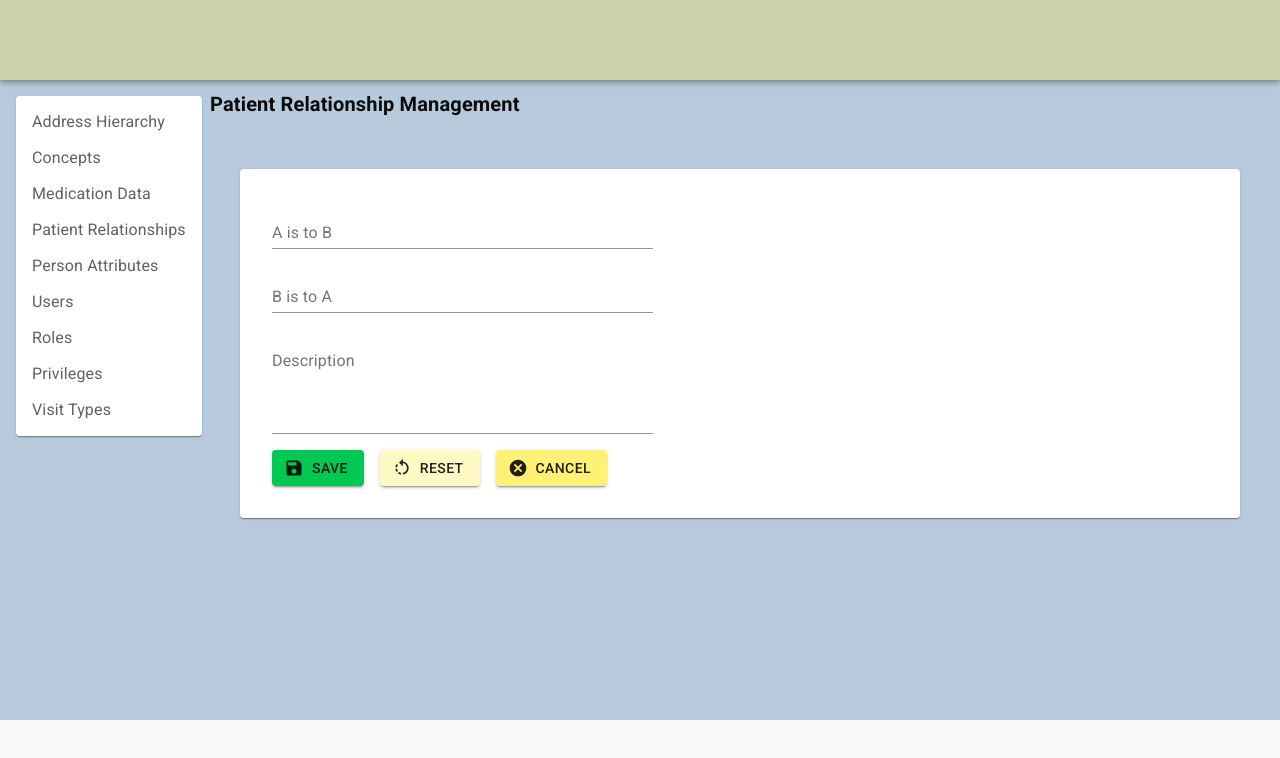
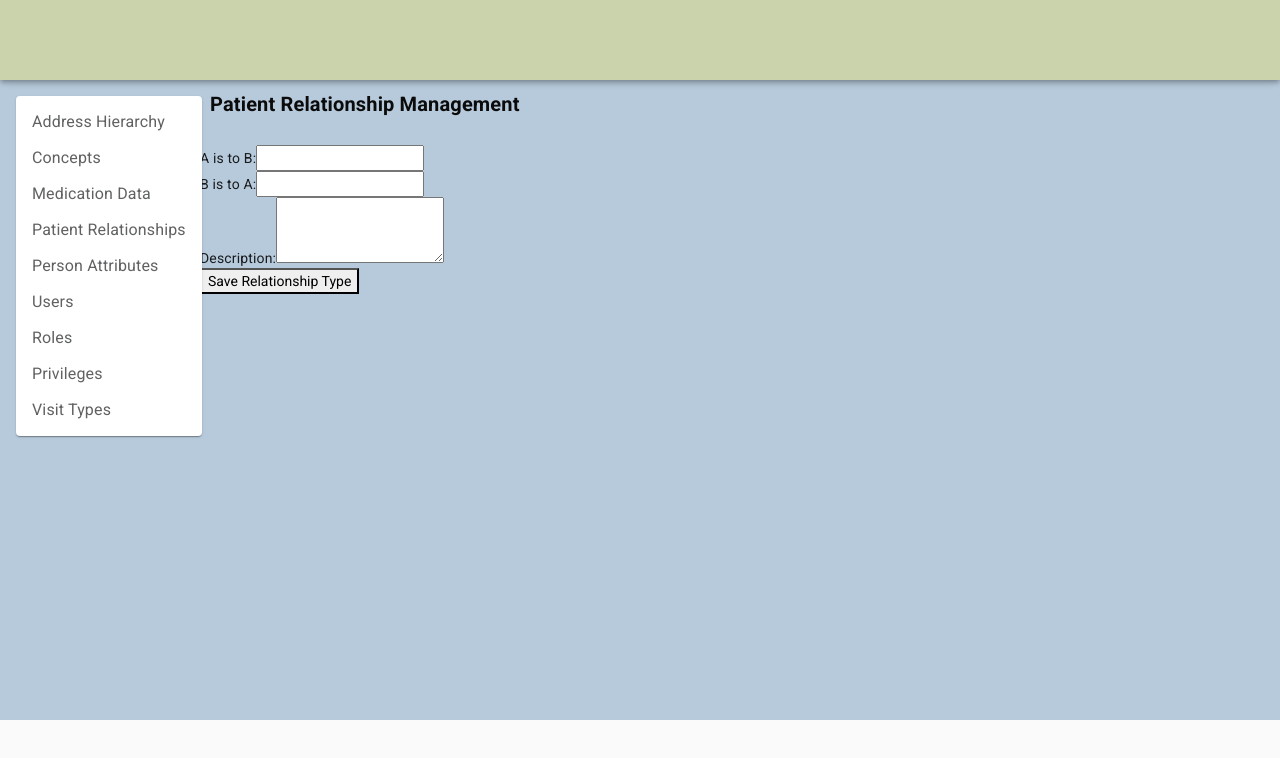
Before and after one commit to r170100045/BahmaniFrontEnd, a React (Create React App) app: page /patientRelationshipType/edit/add in a window 1280 px wide. Shown: the top 758 px of the page. Built offline with nearby package versions, Linux system fonts and the light colour scheme.

Commit message:
basic html form

```diff
--- /dev/null
+++ b/src/pages/patientRelationshipType/ModifyRelationshipType.js
@@ -0,0 +1,241 @@
+import { Redirect, withRouter } from "react-router-dom";
+import {
+  deletePatientRelationshipTypeById,
+  getPatientRelationshipTypeById,
+  insertPatientRelationshipType,
+  updatePatientRelationshipTypeById,
+} from "../../services/patientRelationshipTypeService";
+
+import React from "react";
+
+class ModifyRelationshipType extends React.Component {
+  constructor(props) {
+    super(props);
+    const initialRelationshipTypeState = {
+      aisToB: "",
+      bisToA: "",
+      description: "",
+      retireReason: "",
+      retired: false,
+    };
+
+    this.state = {
+      relationshipType: initialRelationshipTypeState,
+      relationshipTypeId: this.props.match.params.id,
+      redirect: null,
+    };
+  }
+
+  componentDidMount() {
+    const { relationshipTypeId } = this.state;
+    if (relationshipTypeId !== "add") {
+      getPatientRelationshipTypeById(relationshipTypeId)
+        .then((response) => {
+          this.setState({ relationshipType: response.data });
+        })
+        .catch((error) => {
+          console.log(error);
+        });
+    }
+  }
+
+  aisToBChangeHandler(event) {
+    const { relationshipType } = this.state;
+    relationshipType.aisToB = event.target.value;
+    this.setState({ relationshipType });
+  }
+
+  bisToAChangeHandler(event) {
+    const { relationshipType } = this.state;
+    relationshipType.bisToA = event.target.value;
+    this.setState({ relationshipType });
+  }
+
+  descriptionChangeHandler(event) {
+    const { relationshipType } = this.state;
+    relationshipType.description = event.target.value;
+    this.setState({ relationshipType });
+  }
+
+  saveRelationshipType() {
+    const { relationshipTypeId, relationshipType } = this.state;
+    if (relationshipTypeId === "add")
+      this.insertPatientRelationshipTypeWithData(relationshipType);
+    else
+      this.updateRelationshipTypeWithData(relationshipTypeId, relationshipType);
+  }
+
+  insertPatientRelationshipTypeWithData(relationshipType) {
+    insertPatientRelationshipType(relationshipType)
+      .then(() => {
+        this.setState({ redirect: "/patientRelationshipType/view/all" });
+      })
+      .catch((error) => {
+        console.log(error);
+      });
+  }
+
+  updateRelationshipTypeWithData(relationshipTypeId, relationshipType) {
+    updatePatientRelationshipTypeById(relationshipTypeId, relationshipType)
+      .then(() => {
+        this.setState({ redirect: "/patientRelationshipType/view/all" });
+      })
+      .catch((error) => {
+        console.log(error);
+      });
+  }
+
+  retireReasonChangeHandler(event) {
+    const { relationshipType } = this.state;
+    relationshipType.retireReason = event.target.value;
+    this.setState({ relationshipType });
+  }
+
+  retireRelationshipType() {
+    const { relationshipTypeId, relationshipType } = this.state;
+    relationshipType.retired = true;
+    this.setState({ relationshipType }, () => {
+      this.updateRelationshipTypeWithData(relationshipTypeId, relationshipType);
+    });
+  }
+
+  unretireRelationshipType() {
+    const { relationshipTypeId, relationshipType } = this.state;
+    relationshipType.retireReason = "";
+    relationshipType.retired = false;
+    this.setState({ relationshipType }, () => {
+      this.updateRelationshipTypeWithData(relationshipTypeId, relationshipType);
+    });
+  }
+
+  deleteRelationshipType() {
+    const { relationshipTypeId } = this.state;
+    deletePatientRelationshipTypeById(relationshipTypeId)
+      .then(() => {
+        this.setState({ redirect: "/patientRelationshipType/view/all" });
+      })
+      .catch((error) => {
+        console.log(error);
+      });
+  }
+
+  getValueFor(field) {
+    return field === null ? "" : field;
+  }
+
+  render() {
+    const { relationshipType, relationshipTypeId, redirect } = this.state;
+    const {
+      aisToBChangeHandler,
+      bisToAChangeHandler,
+      descriptionChangeHandler,
+      saveRelationshipType,
+      retireReasonChangeHandler,
+      retireRelationshipType,
+      unretireRelationshipType,
+      deleteRelationshipType,
+      getValueFor,
+    } = this;
+
+    if (redirect) return <Redirect to={redirect} />;
+
+    return (
+      <React.Fragment>
+        <div>
+          <label htmlFor="aisToB">
+            A is to B:
+            <input
+              type="text"
+              id="aisToB"
+              name="aisToB"
+              value={getValueFor(relationshipType.aisToB)}
+              onChange={aisToBChangeHandler.bind(this)}
+            />
+          </label>
+          <br />
+
+          <label htmlFor="bisToA">
+            B is to A:
+            <input
+              type="text"
+              id="bisToA"
+              name="bisToA"
+              value={getValueFor(relationshipType.bisToA)}
+              onChange={bisToAChangeHandler.bind(this)}
+            />
+          </label>
+          <br />
+
+          <label htmlFor="description">
+            Description:
+            <textarea
+              id="description"
+              name="description"
+              rows="3"
+              cols="20"
+              value={getValueFor(relationshipType.description)}
+              onChange={descriptionChangeHandler.bind(this)}
+            />
+          </label>
+          <br />
+
+          <button type="button" onClick={saveRelationshipType.bind(this)}>
+            Save Relationship Type
+          </button>
+          <br />
+        </div>
+
+        {relationshipTypeId !== "add" && !relationshipType.retired && (
+          <div>
+            <hr />
+
+            <p>Retire Relationship Type</p>
+
+            <label htmlFor="retireReason">
+              Reason:
+              <input
+                type="text"
+                id="retireReason"
+                name="retireReason"
+                value={getValueFor(relationshipType.retireReason)}
+                onChange={retireReasonChangeHandler.bind(this)}
+              />
+            </label>
+            <br />
+
+            <button type="button" onClick={retireRelationshipType.bind(this)}>
+              Retire Relationship Type
+            </button>
+            <br />
+          </div>
+        )}
+
+        {relationshipTypeId !== "add" && relationshipType.retired && (
+          <div>
+            <hr />
+
+            <p>Unretire Relationship Type</p>
+
+            <button type="button" onClick={unretireRelationshipType.bind(this)}>
+              Unretire Relationship Type
+            </button>
+            <br />
+          </div>
+        )}
+
+        {relationshipTypeId !== "add" && (
+          <div>
+            <hr />
+
+            <p>Delete Relationship Type Forever</p>
+
+            <button type="button" onClick={deleteRelationshipType.bind(this)}>
+              Delete Relationship Type Forever
+            </button>
+          </div>
+        )}
+      </React.Fragment>
+    );
+  }
+}
+export default withRouter(ModifyRelationshipType);
--- a/src/pages/patientRelationshipType/PatientRelationshipTypePage.js
+++ b/src/pages/patientRelationshipType/PatientRelationshipTypePage.js
@@ -1,4 +1,5 @@
 import CommonPage from "../../components/CommonPage";
+import ModifyRelationshipType from "./ModifyRelationshipType";
 import PatientRelationshipForm from "./PatientRelationshipForm";
 import PatientRelationshipTypes from "./PatientRelationshipTypes";
 import { useParams } from "react-router-dom";
@@ -12,7 +13,8 @@ export default function PatientRelationshipTypePage() {
       action={action}
       title="Patient Relationship Management"
       viewAll={<PatientRelationshipTypes />}
-      addOrEdit={<PatientRelationshipForm id={id} />}
+      addOrEdit={<ModifyRelationshipType id={id} />}
+      // addOrEdit={<PatientRelationshipForm id={id} />}
     />
   );
 }
```
Also changed, not shown: src/pages/patientRelationshipType/PatientRelationshipTypes.js (+0 -16 lines).
